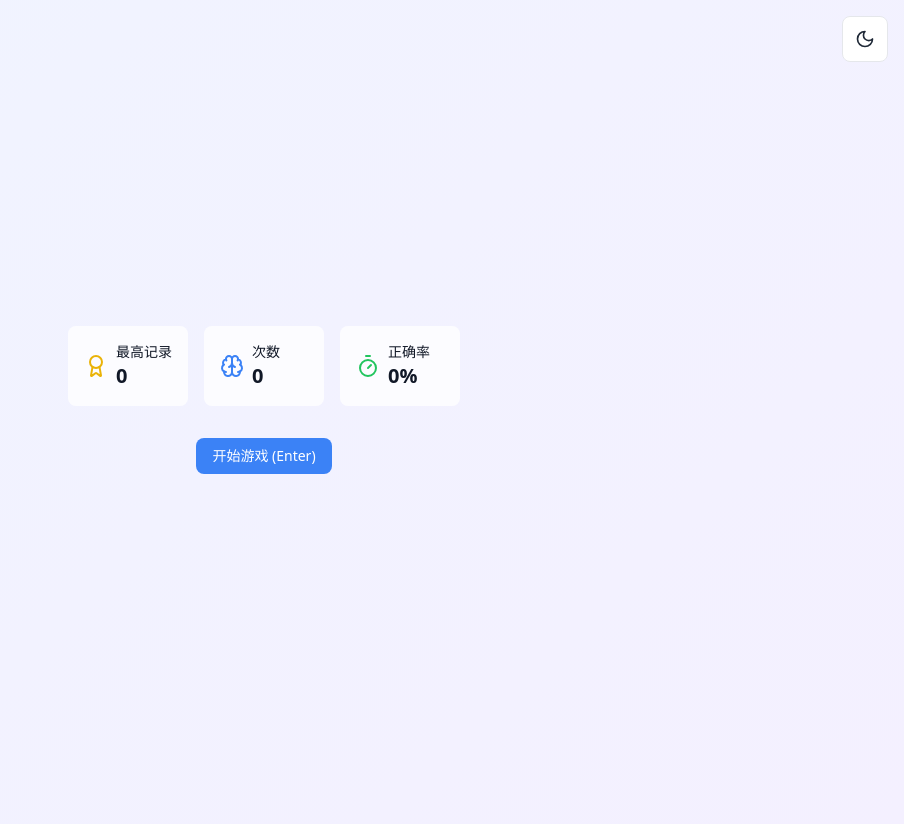
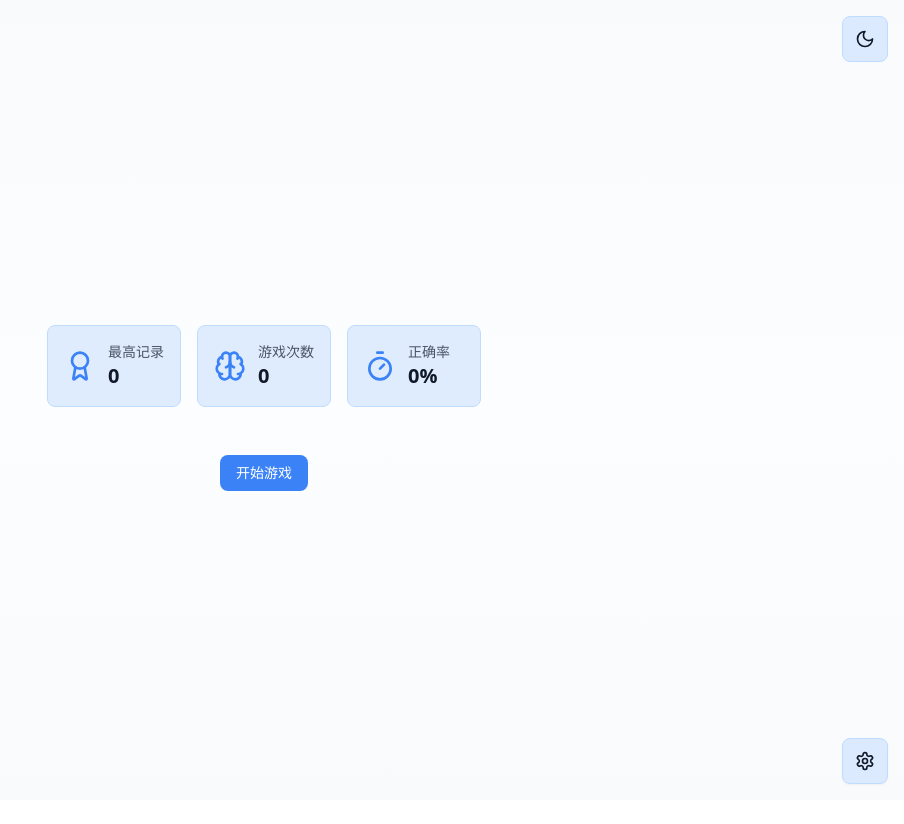
Before and after one commit to ImFeH2/imem, a React (Vite) app: page / in a window 1280 px wide. Shown: the whole page, without its empty margins (376-1280 px from the left). After the commit the page ends 800 px from the top, so only its background shows below. Built offline with nearby package versions, Linux system fonts and the light colour scheme; the HTML template or start-up script is replaced by a standard one.

Commit message:
feat: theme toggle

```diff
--- a/index.html
+++ b/index.html
@@ -4,7 +4,16 @@
     <meta charset="UTF-8"/>
     <link href="/favicon.ico" rel="icon" type="image/svg+xml"/>
     <meta content="width=device-width, initial-scale=1.0" name="viewport"/>
-    <title>Vite + React</title>
+
+    <title>Imem</title>
+    <!-- 防止主题闪烁 -->
+    <script>
+        (function () {
+            const theme = localStorage.getItem('theme') ||
+                (window.matchMedia('(prefers-color-scheme: dark)').matches ? 'dark' : 'light');
+            document.documentElement.classList.add(theme);
+        })();
+    </script>
 </head>
 <body>
 <div id="root"></div>
--- a/src/App.jsx
+++ b/src/App.jsx
@@ -1,9 +1,11 @@
+// eslint-disable-next-line no-unused-vars
 import React, {useEffect, useState} from 'react';
 import Button from './components/Button';
 import ThemeToggle from "./components/ThemeToggle.jsx";
 import DigitInput from './DigitInput';
 import SettingsDialog from './SettingsDialog';
 import StatsPanel from './StatsPanel';
+import {Settings} from 'lucide-react';
 import './App.css';
 
 const DEFAULT_SETTINGS = {
@@ -37,6 +39,7 @@ const App = () => {
         const saved = localStorage.getItem('memoryGameStats');
         return saved ? JSON.parse(saved) : DEFAULT_STATS;
     });
+    const [showSettings, setShowSettings] = useState(false);
 
     // 本地存储
     useEffect(() => {
@@ -140,11 +143,12 @@ const App = () => {
         setDisplayNumber('');
     };
 
-    // 渲染游戏内容
     const renderGameContent = () => {
         switch (gameState) {
             case 'idle':
                 return (
+                    <div
+                        className="min-h-screen flex flex-col items-center justify-center bg-gradient-to-b from-gray-50 via-blue-50/20 to-gray-50 dark:from-slate-950 dark:via-blue-900/5 dark:to-slate-950">
                         <div className="flex flex-col items-center gap-8 p-4">
                             <StatsPanel stats={stats}/>
                             <Button
@@ -152,18 +156,16 @@ const App = () => {
                                 className="start-button"
                                 aria-label="Start Game"
                             >
-                            开始游戏 (Enter)
+                                开始游戏
                             </Button>
+                        </div>
                     </div>
                 );
 
             case 'playing':
                 return (
                     <div
-                        className="fixed inset-0 flex items-center justify-center bg-gradient-to-br from-blue-50 to-purple-50 dark:from-gray-900 dark:to-gray-800"
-                        role="region"
-                        aria-label="Number Display"
-                    >
+                        className="fixed inset-0 z-10 flex items-center justify-center bg-gradient-to-b from-blue-50 via-white to-blue-50 dark:from-slate-900 dark:via-slate-950 dark:to-slate-900">
                         <div
                             className="number-display"
                             style={{fontSize: `${settings.fontSize}px`}}
@@ -177,28 +179,20 @@ const App = () => {
             case 'input':
                 return (
                     <div
-                        className="fixed inset-0 flex flex-col items-center justify-center gap-8 bg-gradient-to-br from-blue-50 to-purple-50 dark:from-gray-900 dark:to-gray-800"
-                        role="region"
-                        aria-label="Number Input"
-                    >
+                        className="fixed inset-0 z-10 flex flex-col items-center justify-center bg-gradient-to-b from-gray-50 via-white to-gray-50 dark:from-slate-900 dark:via-slate-950 dark:to-slate-900">
                         <DigitInput
                             length={settings.length}
                             value={userInput}
                             onChange={setUserInput}
                             onSubmit={checkAnswer}
                         />
-                        <Button
-                            onClick={checkAnswer}
-                            className="submit-button"
-                            disabled={userInput.length !== settings.length}
-                        >
-                            确认 (Enter)
-                        </Button>
                     </div>
                 );
 
             case 'result':
                 return (
+                    <div
+                        className="fixed inset-0 z-10 flex flex-col items-center justify-center bg-gradient-to-b from-gray-50 via-white to-gray-50 dark:from-slate-900 dark:via-slate-950 dark:to-slate-900">
                         <div className="flex flex-col items-center gap-6 p-4">
                             <div
                                 className={`result-message text-2xl font-bold ${
@@ -219,8 +213,9 @@ const App = () => {
                                 onClick={resetGame}
                                 className="continue-button"
                             >
-                            继续 (Enter)
+                                继续
                             </Button>
+                        </div>
                     </div>
                 );
 
@@ -230,12 +225,34 @@ const App = () => {
     };
 
     return (
-        <div className={`game-container ${gameState === 'playing' ? 'playing' : ''}`}>
+        <div className="relative min-h-screen bg-white dark:bg-slate-950 transition-colors duration-300">
+            {/* 固定在顶部的主题切换按钮 */}
             <ThemeToggle/>
-            <div className="min-h-screen flex flex-col items-center justify-center">
+
+            {/* 游戏内容 */}
             {renderGameContent()}
-            </div>
-            <SettingsDialog settings={settings} onSettingsChange={setSettings}/>
+
+            {/* 固定在右下角的设置按钮 */}
+            <button
+                onClick={() => setShowSettings(true)}
+                className="fixed bottom-4 right-4 z-50 p-3 rounded-lg transition-all duration-200
+          bg-blue-100 dark:bg-slate-800
+          hover:bg-blue-200 dark:hover:bg-slate-700
+          text-gray-900 dark:text-slate-50
+          border border-blue-200 dark:border-slate-700
+          shadow-sm hover:scale-110"
+                aria-label="Settings"
+            >
+                <Settings className="w-5 h-5"/>
+            </button>
+
+            {/* 设置对话框 */}
+            <SettingsDialog
+                settings={settings}
+                onSettingsChange={setSettings}
+                open={showSettings}
+                onClose={() => setShowSettings(false)}
+            />
         </div>
     );
 };
--- a/src/SettingsDialog.jsx
+++ b/src/SettingsDialog.jsx
@@ -1,44 +1,172 @@
 import React from 'react';
+import {X} from 'lucide-react';
 
-const Button = ({
-                    children,
-                    onClick,
-                    className = '',
-                    variant = 'default',
-                    disabled = false,
-                    ...props
-                }) => {
-    const baseStyles = `
-    rounded-lg
-    transition-all duration-200
-    focus:outline-none focus:ring-2 focus:ring-blue-500/50
-    disabled:opacity-50 disabled:cursor-not-allowed
-  `;
+const SettingsDialog = ({settings, onSettingsChange, open, onClose}) => {
+    if (!open) return null;
 
-    const variants = {
-        default: `
-      bg-blue-500 hover:bg-blue-600
-      text-white
-      border border-blue-500 hover:border-blue-600
-    `,
-        outline: `
-      bg-transparent
-      text-gray-700 dark:text-slate-300
-      border border-gray-200 dark:border-slate-700
-      hover:bg-gray-50 dark:hover:bg-slate-800
-    `
+    const handleChange = (key, value) => {
+        onSettingsChange({
+            ...settings,
+            [key]: value
+        });
     };
 
     return (
-        <button
-            onClick={disabled ? undefined : onClick}
-            disabled={disabled}
-            className={`${baseStyles} ${variants[variant]} ${className}`}
-            {...props}
-        >
-            {children}
-        </button>
+        <>
+            {/* 遮罩层 */}
+            <div
+                className="fixed inset-0 bg-black/20 dark:bg-black/50 backdrop-blur-sm z-50"
+                onClick={onClose}
+            />
+
+            {/* 对话框 */}
+            <div className="fixed top-1/2 left-1/2 -translate-x-1/2 -translate-y-1/2
+        w-full max-w-md mx-4 z-50
+        bg-white dark:bg-slate-900
+        rounded-lg shadow-xl border border-gray-200 dark:border-slate-700">
+
+                {/* 标题栏 */}
+                <div className="flex items-center justify-between p-4 border-b border-gray-200 dark:border-slate-700">
+                    <h2 className="text-lg font-semibold text-gray-900 dark:text-slate-50">游戏设置</h2>
+                    <button
+                        onClick={onClose}
+                        className="p-1 hover:bg-gray-100 dark:hover:bg-slate-800 rounded-lg transition-colors"
+                        aria-label="Close"
+                    >
+                        <X className="w-5 h-5"/>
+                    </button>
+                </div>
+
+                {/* 设置项 */}
+                <div className="p-4 space-y-4">
+                    {/* 长度设置 */}
+                    <div className="setting-item">
+                        <label className="setting-label" htmlFor="length">
+                            初始长度
+                        </label>
+                        <div className="setting-input-wrapper">
+                            <input
+                                type="number"
+                                id="length"
+                                value={settings.length}
+                                onChange={(e) => handleChange('length', Math.max(1, parseInt(e.target.value) || 0))}
+                                min="1"
+                                className="setting-input"
+                            />
+                        </div>
+                    </div>
+
+                    {/* 显示间隔设置 */}
+                    <div className="setting-item">
+                        <label className="setting-label" htmlFor="interval">
+                            显示间隔 (ms)
+                        </label>
+                        <div className="setting-input-wrapper">
+                            <input
+                                type="number"
+                                id="interval"
+                                value={settings.interval}
+                                onChange={(e) => handleChange('interval', Math.max(200, parseInt(e.target.value) || 0))}
+                                min="200"
+                                step="100"
+                                className="setting-input"
+                            />
+                        </div>
+                    </div>
+
+                    {/* 正确增加长度设置 */}
+                    <div className="setting-item">
+                        <label className="setting-label" htmlFor="increaseBy">
+                            正确增加长度
+                        </label>
+                        <div className="setting-input-wrapper">
+                            <input
+                                type="number"
+                                id="increaseBy"
+                                value={settings.increaseBy}
+                                onChange={(e) => handleChange('increaseBy', Math.max(1, parseInt(e.target.value) || 0))}
+                                min="1"
+                                className="setting-input"
+                            />
+                        </div>
+                    </div>
+
+                    {/* 错误减少长度设置 */}
+                    <div className="setting-item">
+                        <label className="setting-label" htmlFor="decreaseBy">
+                            错误减少长度
+                        </label>
+                        <div className="setting-input-wrapper">
+                            <input
+                                type="number"
+                                id="decreaseBy"
+                                value={settings.decreaseBy}
+                                onChange={(e) => handleChange('decreaseBy', Math.max(1, parseInt(e.target.value) || 0))}
+                                min="1"
+                                className="setting-input"
+                            />
+                        </div>
+                    </div>
+
+                    {/* 字体大小设置 */}
+                    <div className="setting-item">
+                        <label className="setting-label" htmlFor="fontSize">
+                            字体大小
+                        </label>
+                        <div className="setting-input-wrapper">
+                            <input
+                                type="number"
+                                id="fontSize"
+                                value={settings.fontSize}
+                                onChange={(e) => handleChange('fontSize', Math.max(12, parseInt(e.target.value) || 0))}
+                                min="12"
+                                max="200"
+                                className="setting-input"
+                            />
+                        </div>
+                    </div>
+                </div>
+
+                {/* 页脚 */}
+                <div className="flex justify-end gap-3 p-4 bg-gray-50 dark:bg-slate-800/50 rounded-b-lg">
+                    <button
+                        onClick={onClose}
+                        className="px-4 py-2 text-sm font-medium
+              text-gray-700 dark:text-slate-300
+              hover:bg-gray-100 dark:hover:bg-slate-800
+              rounded-lg transition-colors"
+                    >
+                        关闭
+                    </button>
+                </div>
+            </div>
+
+            <style jsx>{`
+                .setting-item {
+                    @apply flex flex-col gap-1;
+                }
+
+                .setting-label {
+                    @apply text-sm font-medium text-gray-700 dark:text-slate-300;
+                }
+
+                .setting-input-wrapper {
+                    @apply relative;
+                }
+
+                .setting-input {
+                    @apply w-full px-3 py-2
+                    bg-gray-100 dark:bg-slate-800
+                    border border-gray-200 dark:border-slate-700
+                    rounded-lg outline-none
+                    text-gray-900 dark:text-slate-50
+                    transition-all duration-200
+                    focus:ring-2 focus:ring-blue-500/30
+                    focus:border-blue-500;
+                }
+            `}</style>
+        </>
     );
 };
 
-export default Button;
+export default SettingsDialog;
--- a/src/StatsPanel.jsx
+++ b/src/StatsPanel.jsx
@@ -3,26 +3,26 @@ import {Award, Brain, Timer} from 'lucide-react';
 
 const StatsPanel = ({stats}) => {
     return (
-        <div className="grid grid-cols-1 md:grid-cols-3 gap-4 w-full max-w-4xl px-4">
-            <div className="flex items-center gap-2 bg-white/80 rounded-lg p-4">
-                <Award className="w-6 h-6 text-yellow-500"/>
+        <div className="stats-panel">
+            <div className="stat-card">
+                <Award className="stat-icon"/>
                 <div>
-                    <div className="text-sm">最高记录</div>
-                    <div className="text-xl font-bold">{stats.highScore}</div>
+                    <div className="stat-title">最高记录</div>
+                    <div className="stat-value">{stats.highScore}</div>
                 </div>
             </div>
-            <div className="flex items-center gap-2 bg-white/80 rounded-lg p-4">
-                <Brain className="w-6 h-6 text-blue-500"/>
+            <div className="stat-card">
+                <Brain className="stat-icon"/>
                 <div>
-                    <div className="text-sm">次数</div>
-                    <div className="text-xl font-bold">{stats.gamesPlayed}</div>
+                    <div className="stat-title">游戏次数</div>
+                    <div className="stat-value">{stats.gamesPlayed}</div>
                 </div>
             </div>
-            <div className="flex items-center gap-2 bg-white/80 rounded-lg p-4">
-                <Timer className="w-6 h-6 text-green-500"/>
+            <div className="stat-card">
+                <Timer className="stat-icon"/>
                 <div>
-                    <div className="text-sm">正确率</div>
-                    <div className="text-xl font-bold">
+                    <div className="stat-title">正确率</div>
+                    <div className="stat-value">
                         {stats.gamesPlayed ? Math.round((stats.correctAnswers / stats.gamesPlayed) * 100) : 0}%
                     </div>
                 </div>
--- a/src/components/ThemeToggle.jsx
+++ b/src/components/ThemeToggle.jsx
@@ -1,41 +1,49 @@
-import React, {useEffect, useState} from 'react';
+import React, {useEffect} from 'react';
 import {Moon, Sun} from 'lucide-react';
 
 const ThemeToggle = () => {
-    const [theme, setTheme] = useState(() => {
-        if (typeof localStorage !== 'undefined' && localStorage.getItem('theme')) {
-            return localStorage.getItem('theme');
+    // 获取当前主题
+    const getTheme = () => {
+        if (typeof localStorage !== 'undefined') {
+            const savedTheme = localStorage.getItem('theme');
+            if (savedTheme) {
+                return savedTheme;
+            }
         }
-        if (typeof window !== 'undefined' && window.matchMedia('(prefers-color-scheme: dark)').matches) {
-            return 'dark';
-        }
-        return 'light';
-    });
+        return window.matchMedia('(prefers-color-scheme: dark)').matches ? 'dark' : 'light';
+    };
 
+    // 设置主题
+    const setTheme = (theme) => {
+        const root = window.document.documentElement;
+        root.classList.remove('light', 'dark');
+        root.classList.add(theme);
+        localStorage.setItem('theme', theme);
+    };
+
+    // 初始化主题
     useEffect(() => {
-        const root = window.document.documentElement;
-        if (theme === 'dark') {
-            root.classList.add('dark');
-        } else {
-            root.classList.remove('dark');
-        }
-        localStorage.setItem('theme', theme);
-    }, [theme]);
+        setTheme(getTheme());
+    }, []);
 
+    // 切换主题
     const toggleTheme = () => {
-        setTheme(theme === 'dark' ? 'light' : 'dark');
+        const currentTheme = getTheme();
+        const newTheme = currentTheme === 'dark' ? 'light' : 'dark';
+        setTheme(newTheme);
     };
 
     return (
         <button
             onClick={toggleTheme}
-            className="fixed top-4 right-4 p-3 rounded-lg transition-colors duration-200
-        dark:bg-slate-800 dark:hover:bg-slate-700 dark:text-slate-50
-        bg-white hover:bg-gray-100 text-gray-800
-        border border-gray-200 dark:border-slate-700"
+            className="fixed top-4 right-4 z-50 p-3 rounded-lg transition-all duration-200
+        bg-blue-100 dark:bg-slate-800
+        hover:bg-blue-200 dark:hover:bg-slate-700
+        text-gray-900 dark:text-slate-50
+        border border-blue-200 dark:border-slate-700"
             aria-label="Toggle theme"
         >
-            {theme === 'dark' ? (
+            {getTheme() === 'dark' ? (
                 <Sun className="w-5 h-5"/>
             ) : (
                 <Moon className="w-5 h-5"/>
--- a/src/index.css
+++ b/src/index.css
@@ -4,51 +4,33 @@
 
 @layer base {
     body {
-        @apply bg-gray-50 text-gray-900 dark:bg-slate-950 dark:text-slate-50 transition-colors duration-200;
+        @apply bg-white text-gray-900 dark:bg-slate-950 dark:text-slate-50 transition-colors duration-200;
     }
 }
 
 @layer components {
     .game-container {
         @apply min-h-screen transition-all duration-500;
-        background: radial-gradient(
-                circle at center,
-                rgba(0, 0, 0, 0.02) 0%,
-                transparent 100%
-        );
-    }
-
-    .dark .game-container {
-        background: radial-gradient(
-                circle at center,
-                rgba(255, 255, 255, 0.05) 0%,
-                transparent 100%
-        );
-    }
-
-    .game-container.playing {
-        background: radial-gradient(
-                circle at center,
-                rgba(59, 130, 246, 0.05) 0%,
-                transparent 100%
-        );
-    }
-
-    .dark .game-container.playing {
-        background: radial-gradient(
-                circle at center,
-                rgba(59, 130, 246, 0.1) 0%,
-                transparent 100%
-        );
     }
 
     .digit-input {
         @apply w-16 h-20 text-3xl text-center
-        bg-white dark:bg-slate-900/50
+        text-gray-900 dark:text-slate-50
+        bg-gray-100 dark:bg-slate-900/50
         border-2 border-gray-200 dark:border-slate-700
         rounded-lg outline-none
-        transition-all duration-300
-        focus:border-blue-500 focus:ring-2 focus:ring-blue-500/50;
+        transition-all duration-300;
+    }
+
+    .digit-input:focus {
+        @apply border-blue-500 ring-2 ring-blue-500/30
+        bg-gray-50 dark:bg-slate-800;
+    }
+
+    @media (max-width: 640px) {
+        .digit-input {
+            @apply w-12 h-16 text-2xl;
+        }
     }
 
     .number-display {
@@ -56,20 +38,29 @@
         text-gray-900 dark:text-slate-50;
     }
 
+    .result-message {
+        @apply animate-fade-in;
+    }
+
+    .result-message.error {
+        @apply animate-shake;
+    }
+
     .button {
         @apply rounded-lg transition-all duration-300
         focus:outline-none focus:ring-2 focus:ring-blue-500/50
-        bg-white hover:bg-gray-50 dark:bg-slate-800 dark:hover:bg-slate-700
-        border border-gray-200 dark:border-slate-700
-        text-gray-900 dark:text-slate-50;
+        bg-blue-500 hover:bg-blue-600
+        dark:bg-slate-800 dark:hover:bg-slate-700
+        text-white dark:text-slate-50
+        shadow-sm;
     }
 
     .settings-button {
         @apply fixed bottom-4 right-4 p-3
-        bg-white/80 dark:bg-slate-900/80
+        bg-blue-100 dark:bg-slate-900/80
         backdrop-blur-sm
-        hover:bg-gray-50/80 dark:hover:bg-slate-800/80
-        border border-gray-200 dark:border-slate-800
+        hover:bg-blue-200 dark:hover:bg-slate-800/80
+        border border-blue-200 dark:border-slate-800
         rounded-lg transition-all
         hover:scale-110;
     }
@@ -80,13 +71,27 @@
 
     .stat-card {
         @apply flex items-center gap-3
-        bg-white/50 dark:bg-slate-900/50
+        bg-blue-100/90 dark:bg-slate-900/50
         backdrop-blur-sm rounded-lg p-4
-        border border-gray-200 dark:border-slate-800;
+        border border-blue-200 dark:border-slate-800
+        hover:bg-blue-200/90 dark:hover:bg-slate-800/50
+        transition-colors duration-200;
+    }
+
+    .stat-title {
+        @apply text-sm text-gray-600 dark:text-slate-400;
+    }
+
+    .stat-value {
+        @apply text-xl font-bold text-gray-900 dark:text-slate-50;
+    }
+
+    .stat-icon {
+        @apply w-8 h-8 text-blue-500 dark:text-blue-400;
     }
 
     .dialog-overlay {
-        @apply fixed inset-0 bg-black/20 dark:bg-black/50 backdrop-blur-sm;
+        @apply fixed inset-0 bg-black/10 dark:bg-black/50 backdrop-blur-sm;
     }
 
     .dialog-content {
```
Lines whose indentation alone changed are shown as unchanged.
